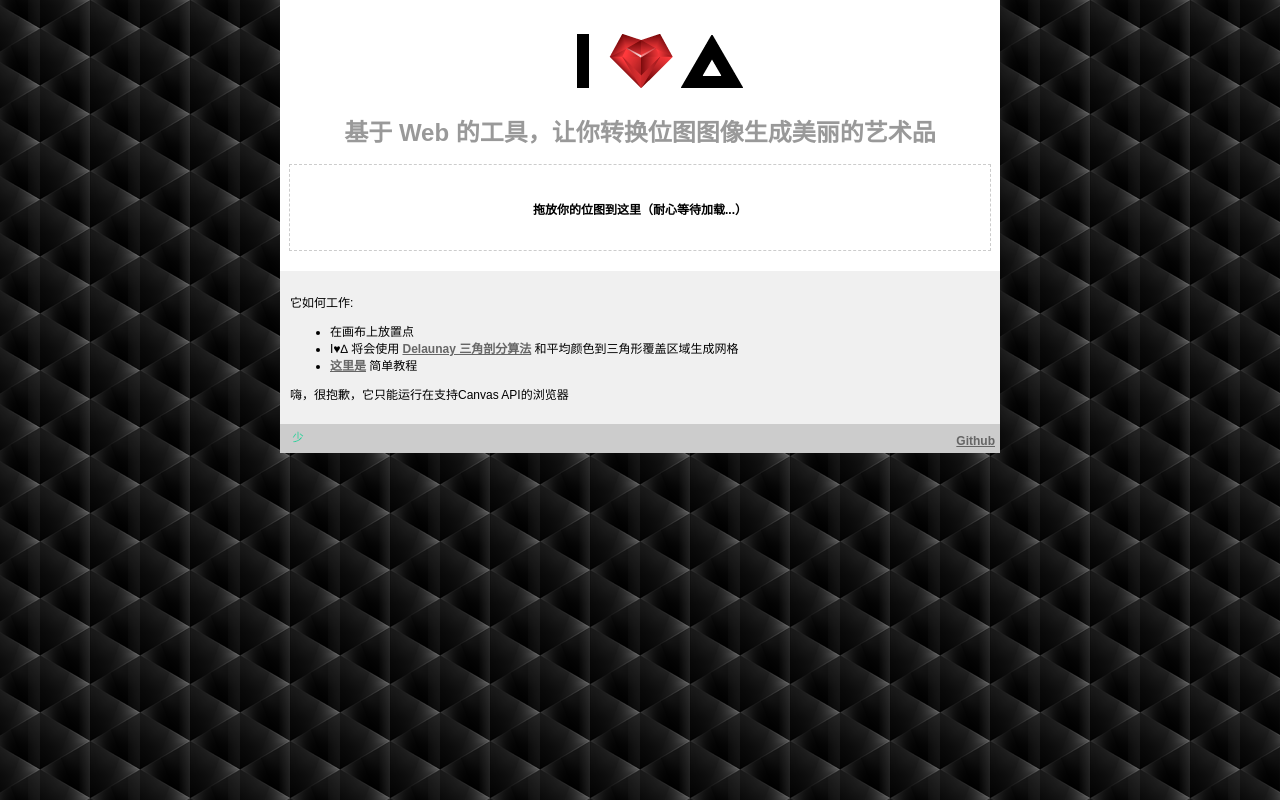
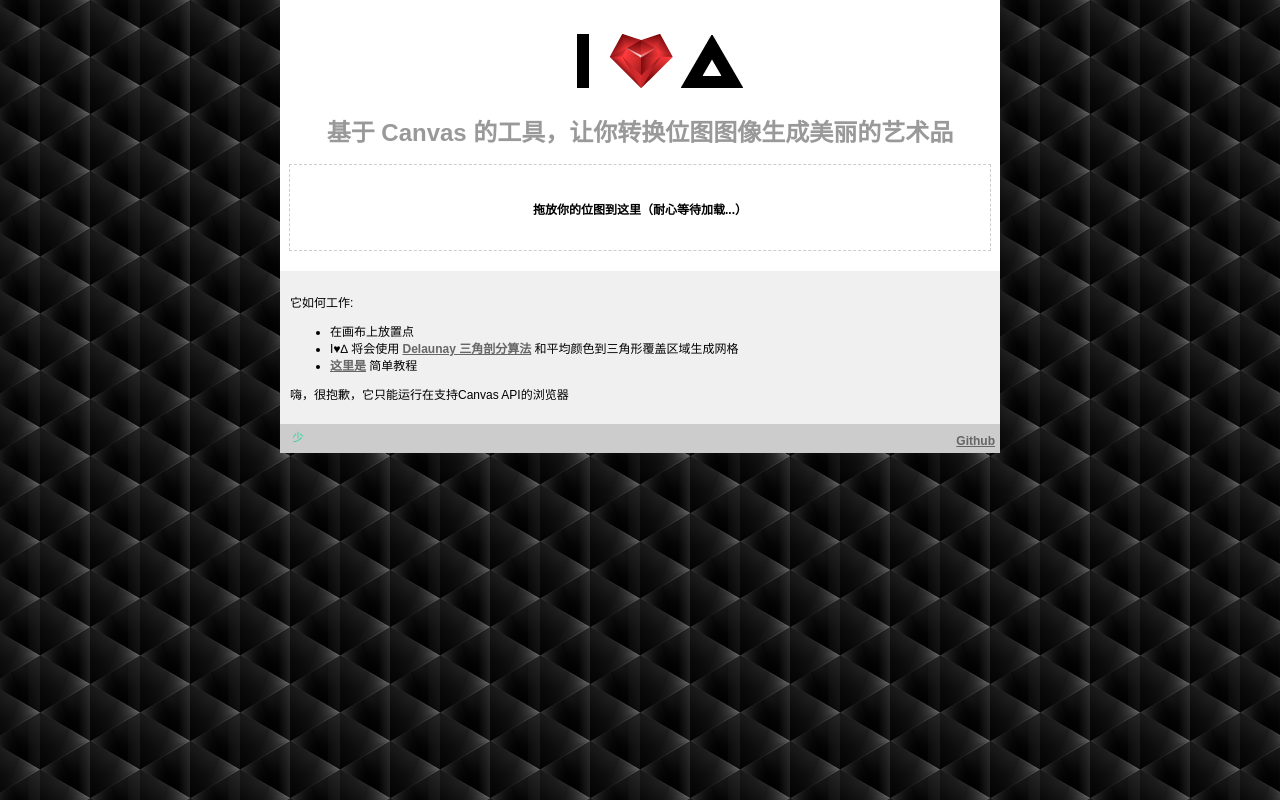
Before and after one commit to JOJO2077/Low_Poly, a plain HTML site: page index.html in a window 1280 px wide. Drawn offline with Linux system fonts and the light colour scheme.

```diff
--- a/index.html
+++ b/index.html
@@ -33,7 +33,7 @@
 <div id="intro">
 <header id="header">
 <img src="i/logo.png" alt="I♥∆"/>
-<h1>基于 Web 的工具，让你转换位图图像生成美丽的艺术品</h1></header>
+<h1>基于 Canvas 的工具，让你转换位图图像生成美丽的艺术品</h1></header>
 <div id="holder" class="normal">拖放你的位图到这里（耐心等待加载...）</div>
 <article>
 <section id="tutorial">
```
Also changed, not shown: 1 other file.
